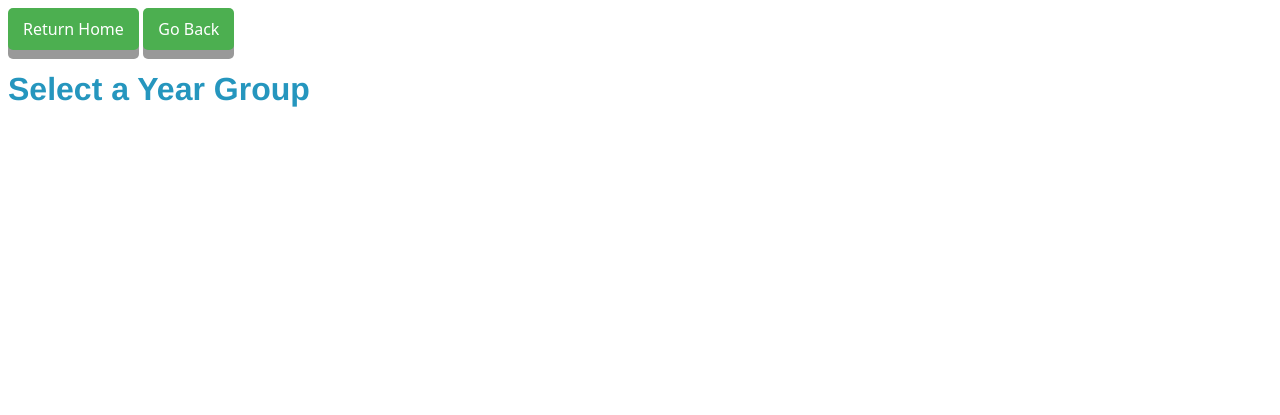
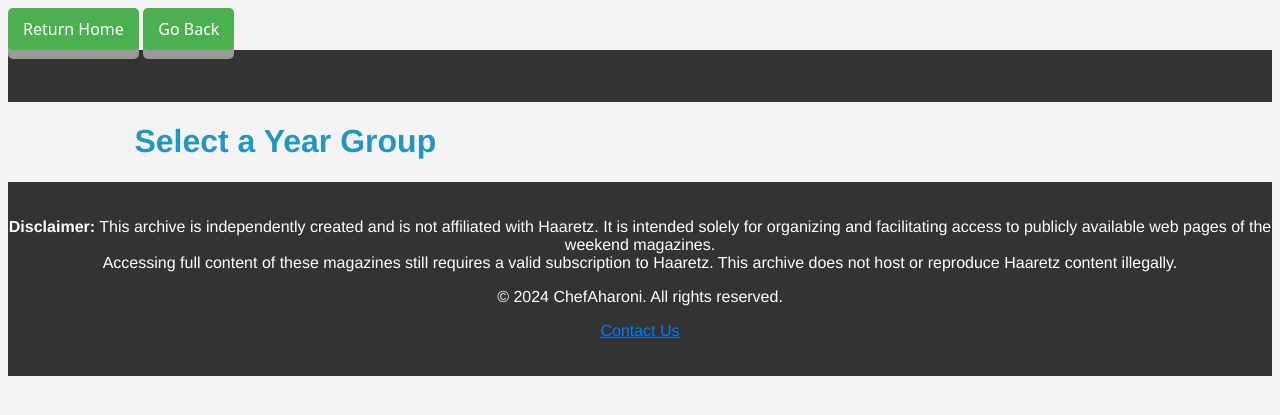
Before and after one commit to ChefAharoni/HaaretzMusafim, a Python web app: template templates/index.html in a window 1280 px wide. Shown: the top 415 px of the page. Run offline with Jinja, Linux system fonts and the light colour scheme; the template is opened without the code that fills it, so the values that code supplies are empty.

Commit message:
Formatted the website a little bit, adding some CSS; injected the grouped segments into the nav bar

```diff
--- a/app.py
+++ b/app.py
@@ -60,5 +60,10 @@ def show_links(date):
     return render_template("links.html", date=date, links=actual_links)
 
 
+@app.context_processor
+def inject_segments():
+    return {"segments": grouped_dates.keys()}
+
+
 if __name__ == "__main__":
     app.run(port=5000, debug=True)
--- a/static/css/main.css
+++ b/static/css/main.css
@@ -3,6 +3,7 @@ h1, h2, h3, .button, body {
     cursor: default;
     font-family: "Open Sans Hebrew","Helvetica Neue",tahoma,Helvetica,Arial,sans-serif;
     color: #2596be;
+    background-color: #f4f4f4;
 }
 
 
@@ -20,6 +21,11 @@ h1, h2, h3, .button, body {
     border: none;
     border-radius: 5px;
     box-shadow: 0 9px #999;
+    transition: background-color 0.3s ease;
+}
+
+.button:hover {
+    background-color: #0056b3; /* Darker shade for hover effect */
 }
 
 .button:hover {background-color: #3e8e41}
@@ -29,3 +35,65 @@ h1, h2, h3, .button, body {
     box-shadow: 0 5px #666;
     transform: translateY(4px);
 }
+
+a, .accent-color {
+    color: #007bff; /* Accent color */
+}
+
+.container {
+    width: 80%;
+    margin: 0 auto;
+    display: grid;
+    grid-template-columns: repeat(3, 1fr);
+    gap: 20px;
+}
+
+@media (max-width: 768px) {
+    .container {
+        grid-template-columns: 1fr;
+    }
+}
+
+.navbar {
+    background-color: #333;
+    color: white;
+    padding: 10px 0;
+}
+.navbar ul {
+    list-style-type: none;
+    display: flex;
+    justify-content: center;
+}
+.navbar ul li {
+    margin: 0 15px;
+}
+.navbar ul li a {
+    color: white;
+    text-decoration: none;
+}
+
+footer {
+    background-color: #333;
+    color: white;
+    text-align: center;
+    padding: 20px 0;
+}
+
+/* article {
+    margin-bottom: 20px;
+}
+article h1, article h2, article h3 {
+    color: #333;
+}
+article p {
+    line-height: 1.6;
+} */
+
+a:hover, .navbar ul li a:hover {
+    color: #0056b3; /* Darker shade of accent color */
+}
+
+/* img {
+    max-width: 100%;
+    height: auto;
+} */
--- a/templates/base.html
+++ b/templates/base.html
@@ -18,6 +18,32 @@
         window.history.back();
       }
     </script>
+    <nav class="navbar">
+      <ul>
+        {% for segment in segments %}
+        <li>
+          <a href="{{ url_for('show_segment', segment=segment) }}"
+            >{{ segment }} - {{ segment+4 }}</a
+          >
+        </li>
+        {% endfor %}
+      </ul>
+    </nav>
     {% block body %} {% endblock %}
+    <footer>
+      <p>
+        <strong>Disclaimer:</strong> This archive is independently created and
+        is not affiliated with Haaretz. It is intended solely for organizing and
+        facilitating access to publicly available web pages of the weekend
+        magazines. <br />
+        Accessing full content of these magazines still requires a valid
+        subscription to Haaretz. This archive does not host or reproduce Haaretz
+        content illegally.
+      </p>
+      <p>&copy; 2024 ChefAharoni. All rights reserved.</p>
+      <p><a href="mailto:ChefAharoni@proton.me">Contact Us</a></p>
+
+      <!-- <p><a href="privacy-policy-link">Privacy Policy</a></p> -->
+    </footer>
   </body>
 </html>
--- a/templates/index.html
+++ b/templates/index.html
@@ -1,4 +1,7 @@
-{% extends 'base.html' %} {% block head %} {% endblock %} {% block body %}
+{% extends 'base.html' %} {% block head %}
+<!-- Additional head content can be added here if needed -->
+{% endblock %} {% block body %}
+<div class="container">
   <h1>Select a Year Group</h1>
   <ul>
     {% for segment in segments | reverse %}
@@ -9,4 +12,5 @@
     </li>
     {% endfor %}
   </ul>
+</div>
 {% endblock %}
--- a/templates/segment.html
+++ b/templates/segment.html
@@ -1,6 +1,7 @@
 {% extends "base.html" %} {% block head %}
 <title>מקבץ {{ segment }}</title>
 {% endblock %} {% block body %}
+<div>
   <h1>Magazines in {{ segment }} - {{ segment+4 }}</h1>
 
   {% for year, year_dates in years.items() | reverse %} {% if not loop.first %}
@@ -12,4 +13,7 @@
     <li><a href="{{ url_for('show_links', date=date) }}">{{ date }}</a></li>
     {% endfor %}
   </ul>
-{% endfor %} {% endblock %}
+
+  {% endfor %}
+</div>
+{% endblock %}
```
Lines whose indentation alone changed are shown as unchanged.
